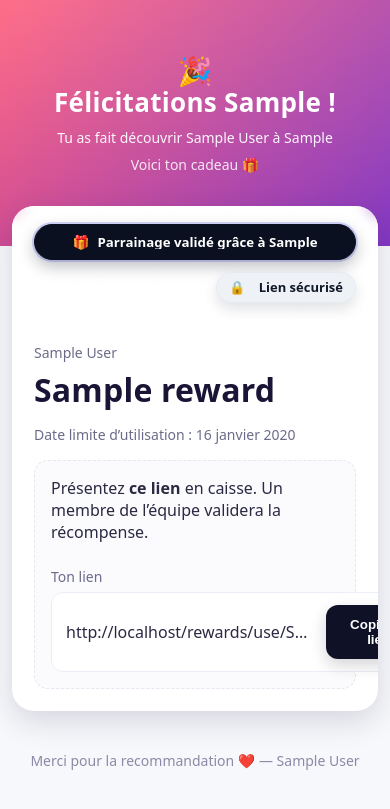
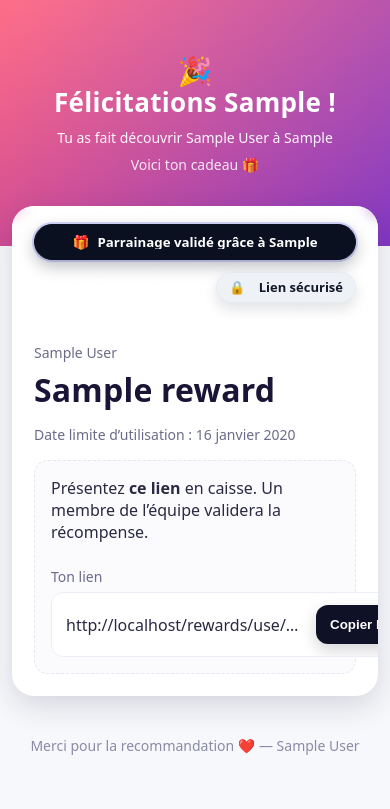
Before and after one commit to Johannba/parrain_appV2, a Django app: a page that uses templates/rewards/use_reward.html in a window 390 px wide. Shown: the top 809 px of the page. Run offline with Django 5.2, Linux system fonts and the light colour scheme; tables that the repository leaves empty hold one stand-in row (values such as "Sample post"); some libraries are stand-ins or nearby versions.

Commit message:
feat: modif tel V2

```diff
--- a/templates/rewards/use_reward.html
+++ b/templates/rewards/use_reward.html
@@ -13,6 +13,7 @@
       --radius: 22px;
       --brand: var(--c1, #6c5ce7);
     }
+    *{box-sizing:border-box}
     html,body{margin:0;padding:0;background:#f7f8fb;color:#1a1537;font-family: ui-sans-serif,system-ui,-apple-system,"Segoe UI",Roboto,"Helvetica Neue",Arial;}
     .hero{
       background:
@@ -30,7 +31,7 @@
       box-shadow:var(--shadow); overflow:hidden;
     }
 
-    /* Head badges — version mobile-first */
+    /* Head badges — mobile-first */
     .card-head{
       display:flex; align-items:center; justify-content:space-between;
       gap:.75rem; padding:18px 22px;
@@ -46,7 +47,6 @@
       max-width:100%;
       font-size:13px;
     }
-    /* Grosse pastille sombre (texte ellipsé) */
     .chip-primary{
       background:#0b1020; color:#fff; border-color:#0b1020;
       box-shadow:0 6px 16px rgba(11,16,32,.28), 0 0 0 2px color-mix(in oklab, var(--brand) 25%, #ffffff);
@@ -57,10 +57,7 @@
       max-width: min(78vw, 520px);
       font-size: clamp(12px, 3.4vw, 14px);
     }
-    /* Petite pastille claire “Lien sécurisé” */
-    .badge-sec{
-      background:#eef2f7; color:#111827; font-weight:600; border-color:#e6ebf1;
-    }
+    .badge-sec{ background:#eef2f7; color:#111827; font-weight:600; border-color:#e6ebf1; }
     .chip-secure::before{ content:"🔒"; margin-right:.35rem; }
 
     .card-body{padding:22px;}
@@ -73,10 +70,23 @@
     .row{display:flex; gap:14px; flex-wrap:wrap; margin-top:14px}
     .row > *{flex:1 1 220px}
 
+    /* Lien à copier : FIX mobile */
     .codebox{
-      display:flex; align-items:center; justify-content:space-between; gap:10px;
+      display:flex; align-items:center; gap:10px;
       border:1px solid #ececf6; padding:12px 14px; border-radius:12px; background:#fff;
+      width:100%; overflow:hidden;
     }
+    .codebox .url{
+      flex:1 1 0;                 /* ← prend tout l'espace dispo */
+      min-width:0;                /* ← autorise l’ellipsis */
+      overflow:hidden;
+      text-overflow:ellipsis;
+      white-space:nowrap;
+    }
+    .codebox .btn{
+      flex:0 0 auto;              /* ← le bouton ne se compresse pas */
+    }
+
     .btn{
       appearance:none; border:0; border-radius:12px; padding:12px 16px; font-weight:700; cursor:pointer;
       background:#0f1226; color:#fff; box-shadow:0 6px 16px rgba(15,18,38,.18);
@@ -88,18 +98,14 @@
     /* Responsive chips */
     @media (max-width: 480px){
       .card-head{ flex-wrap:wrap; }
-      .chip-primary{
-        flex:1 1 100%; justify-content:center;
-        padding:.65rem 1rem;
-      }
-      .badge-sec{
-        margin-left:auto;
-        padding:.5rem .75rem;
-      }
+      .chip-primary{ flex:1 1 100%; justify-content:center; padding:.65rem 1rem; }
+      .badge-sec{ margin-left:auto; padding:.5rem .75rem; }
+      .btn{ padding:12px 14px; }
     }
     @media (max-width: 360px){
       .chip-text{ max-width: 72vw; }
       .badge-sec{ font-size:.92rem; }
+      .btn{ padding:10px 12px; font-size:13px; }
     }
 
     /* Dark mode */
@@ -154,9 +160,7 @@
           <div>
             <div class="muted" style="margin:10px 0 6px">Ton lien</div>
             <div class="codebox" id="copybox">
-              <span style="overflow:hidden; text-overflow:ellipsis; white-space:nowrap; max-width:100%">
-                {{ claim_absolute }}
-              </span>
+              <span class="url">{{ claim_absolute }}</span>
               <button class="btn" id="copyBtn" data-url="{{ claim_absolute }}">Copier le lien</button>
             </div>
           </div>
```
